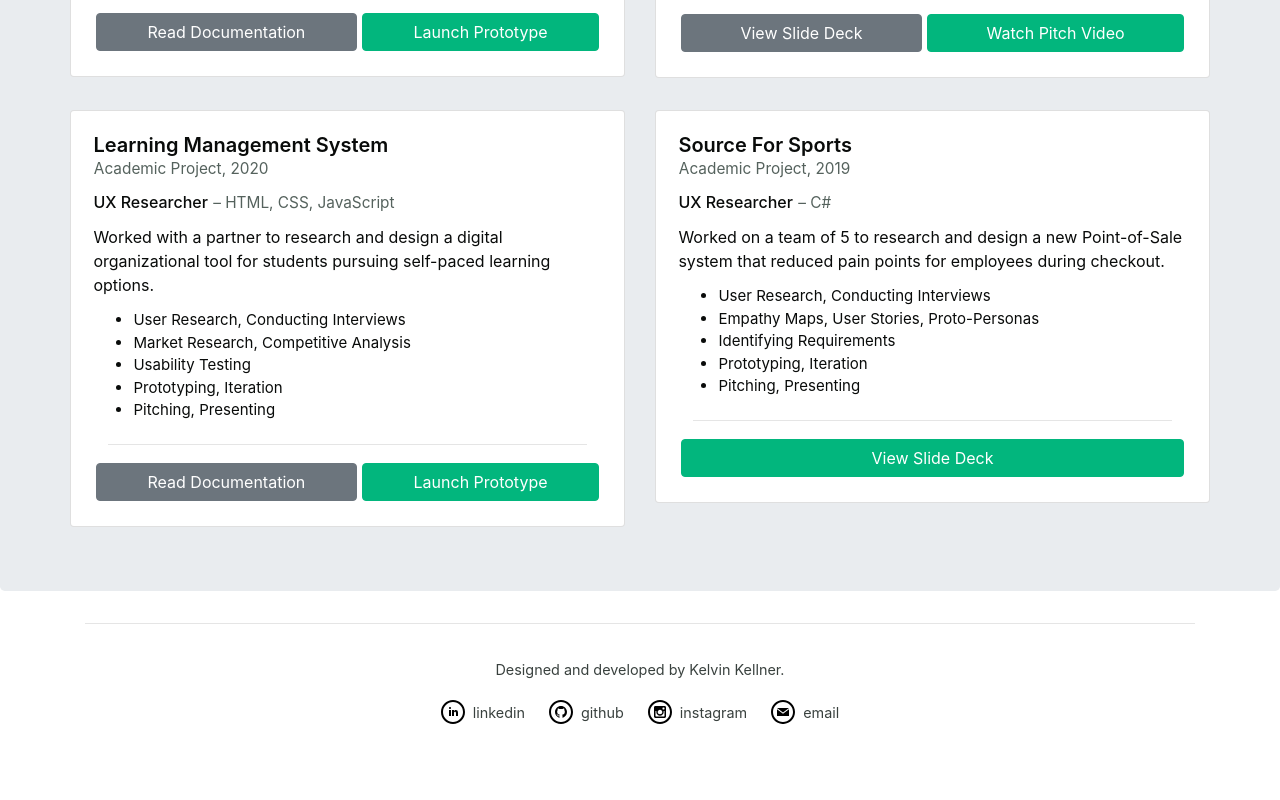
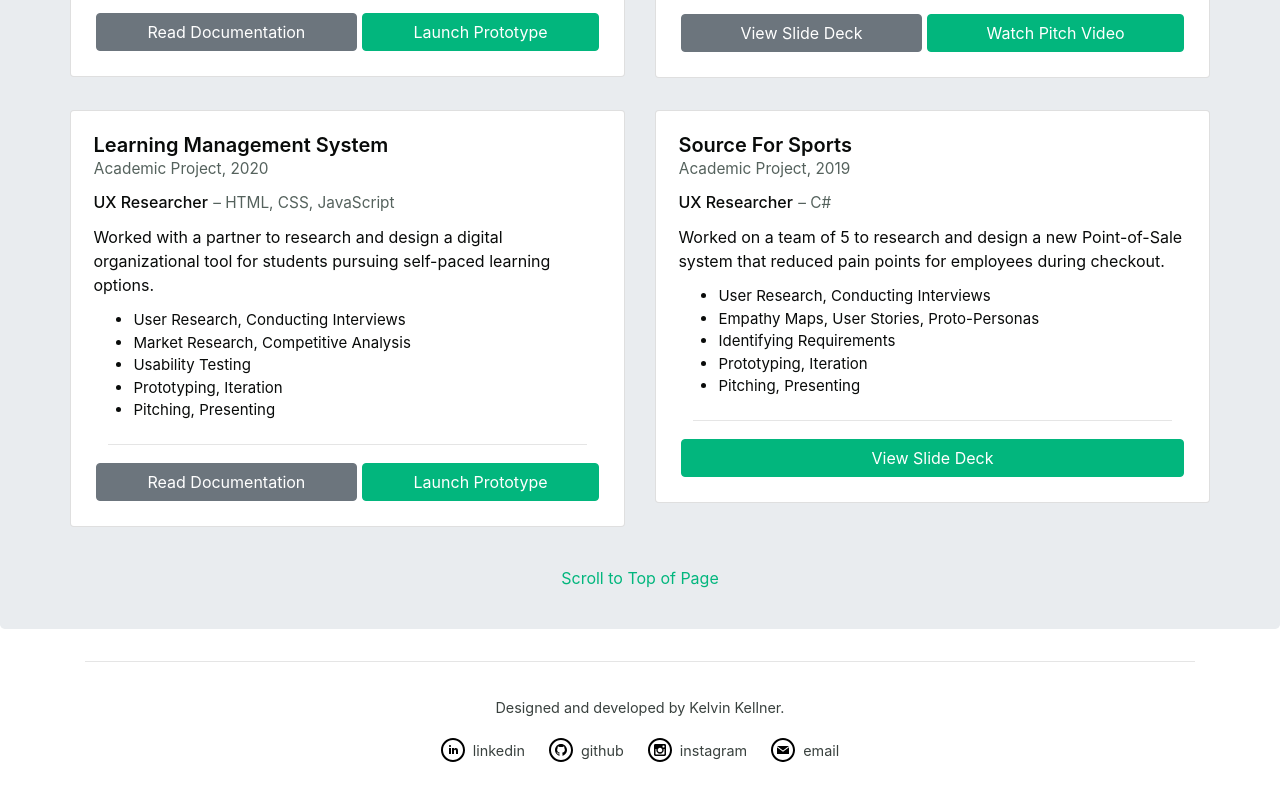
Before and after one commit to kelvinkellner/portfolio-v3, a React (Create React App) app: page /ux in a window 1280 px wide. Shown: the part 1028-1828 px from the top of the page. Before the commit the page ends 1804 px from the top, so only its background shows below. Built offline with nearby package versions, Linux system fonts and the light colour scheme; a web font is replaced by a local one.

Commit message:
Added scroll to top button

```diff
--- a/src/assets/css/app.css
+++ b/src/assets/css/app.css
@@ -8,6 +8,9 @@
   --alt-color: #ffffff;
   --alt-color-dark: #c6bec1;
   --alt-color-light: #2b312f;
+}
+html {
+  scroll-behavior: smooth;
 }
 span {
   color: var(--main-color);
@@ -189,6 +192,14 @@ h6 {
   background-color: var(--main-color-dark);
   border-color: var(--main-color-dark);
 }
+.btn-link {
+  color: var(--main-color);
+}
+.btn-link:hover,
+.btn-link:focus,
+.btn-link:active {
+  color: var(--main-color-dark);
+}
 
 /* Add some padding inside the card container */
 .cards {
--- a/src/components/ProjectDeck.js
+++ b/src/components/ProjectDeck.js
@@ -1,5 +1,6 @@
 import React, { Children, Component } from 'react';
 
+import Button from 'react-bootstrap/Button';
 import Col from 'react-bootstrap/Col';
 import Container from 'react-bootstrap/Container';
 import Jumbotron from 'react-bootstrap/Jumbotron';
@@ -9,11 +10,14 @@ class ProjectDeck extends Component {
     render() {
         const count = Children.count(this.props.children);
         return(
-            <Jumbotron style={{paddingBottom: "3em", paddingTop: "1em"}}>
+            <Jumbotron style={{paddingBottom: "2em", paddingTop: "1em"}}>
                 <Container className="project-deck">
                     <Row xs={1} lg={count % 3 === 0 || count % 3 === 2 ? 3 : (count % 2 === 0 ? 2 : 1)}>
                     {/* <Row xs={1} sm={count % 3 === 0 ? 3 : (count % 2 === 0 ? 2 : 1)}> */}
                         {this.props.children.map((child) => <Col fluid>{child}</Col>)}
+                    </Row>
+                    <Row style={{justifyContent: "center", marginTop: "1em"}}>
+                        <Button variant="link" onClick={() => window.scroll({top: 0, left: 0, behavior: 'smooth'})}>Scroll to Top of Page</Button>
                     </Row>
                 </Container>
             </Jumbotron>
--- a/src/components/pages/UX.js
+++ b/src/components/pages/UX.js
@@ -1,6 +1,7 @@
 import React, { Component } from 'react';
 import Link from 'react-router-dom/Link'
 
+import Button from 'react-bootstrap/Button';
 import Breadcrumb from 'react-bootstrap/Breadcrumb';
 import Container from 'react-bootstrap/Container';
 import Row from 'react-bootstrap/Row';
```
